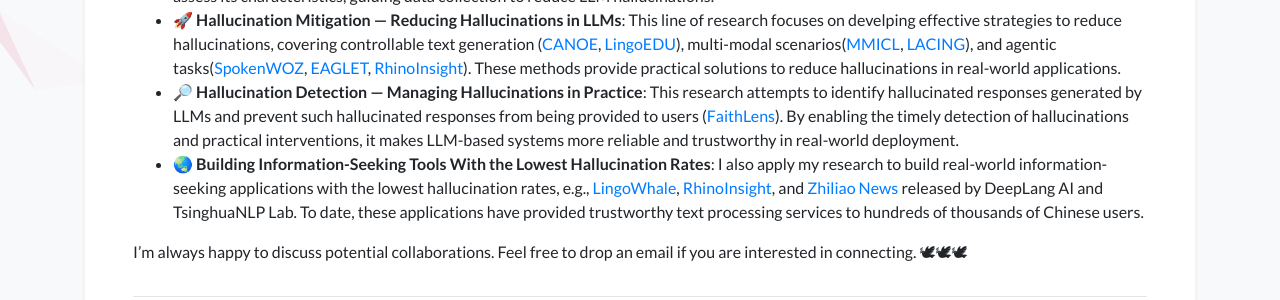
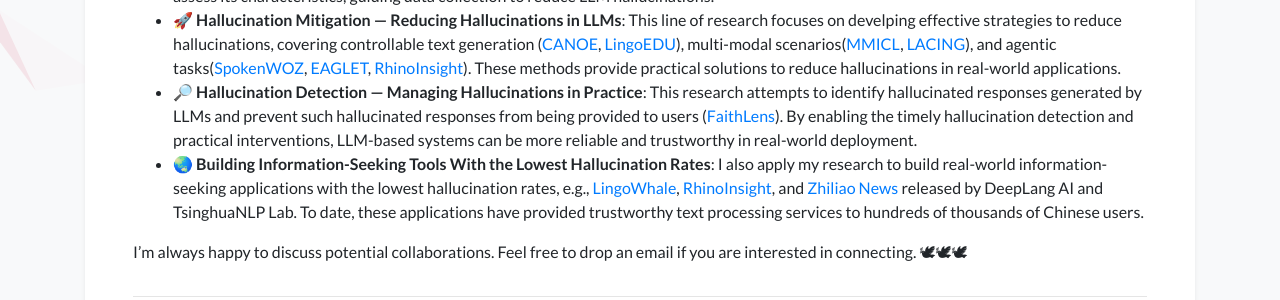
Before and after one commit to S1s-Z/s1s-z.github.io, a Jekyll site: the page built from index.html, in a window 1280 px wide. Shown: the part 424-724 px from the top of the page. Built offline with Jekyll 4.4.1, drawn with Linux system fonts in a browser that asks for light colours; a style sheet for code colours, icons or effects is not loaded.

Commit message:
Update profile.yml

```diff
--- a/_data/profile.yml
+++ b/_data/profile.yml
@@ -29,7 +29,7 @@
           🚀 <b>Hallucination Mitigation  — Reducing Hallucinations in LLMs</b>: This line of research focuses on develping effective strategies to reduce hallucinations, covering controllable text generation (<a href="https://arxiv.org/abs/2505.16483">CANOE</a>, <a href="https://arxiv.org/abs/2512.14244">LingoEDU</a>), multi-modal scenarios(<a href="https://arxiv.org/abs/2309.07915">MMICL</a>, <a href="https://arxiv.org/abs/2411.14279">LACING</a>), and agentic tasks(<a href="https://arxiv.org/abs/2305.13040">SpokenWOZ</a>, <a href="https://arxiv.org/abs/2510.05608">EAGLET</a>, <a href="https://arxiv.org/abs/2511.18743">RhinoInsight</a>). These methods provide practical solutions to reduce hallucinations in real-world applications.
       </li>
       <li>
-          🔎 <b>Hallucination Detection  — Managing Hallucinations in Practice</b>: This research attempts to identify hallucinated responses generated by LLMs and prevent such hallucinated responses from being provided to users (<a href="https://arxiv.org/abs/2512.20182">FaithLens</a>). By enabling the timely detection of hallucinations and practical interventions, it makes LLM-based systems more reliable and trustworthy in real-world deployment.
+          🔎 <b>Hallucination Detection  — Managing Hallucinations in Practice</b>: This research attempts to identify hallucinated responses generated by LLMs and prevent such hallucinated responses from being provided to users (<a href="https://arxiv.org/abs/2512.20182">FaithLens</a>). By enabling the timely hallucination detection and practical interventions, LLM-based systems can be more reliable and trustworthy in real-world deployment.
       </li>
       <li>
           🌏 <b>Building Information-Seeking Tools With the Lowest Hallucination Rates</b>: I also apply my research to build real-world information-seeking applications with the lowest hallucination rates, e.g., <a href="https://lingowhale.com/">LingoWhale</a>, <a href="https://research.deeplang.net/">RhinoInsight</a>, and <a href="https://zhiliao.news/">Zhiliao News</a> released by DeepLang AI and TsinghuaNLP Lab. To date, these applications have provided trustworthy text processing services to hundreds of thousands of Chinese users.
```
